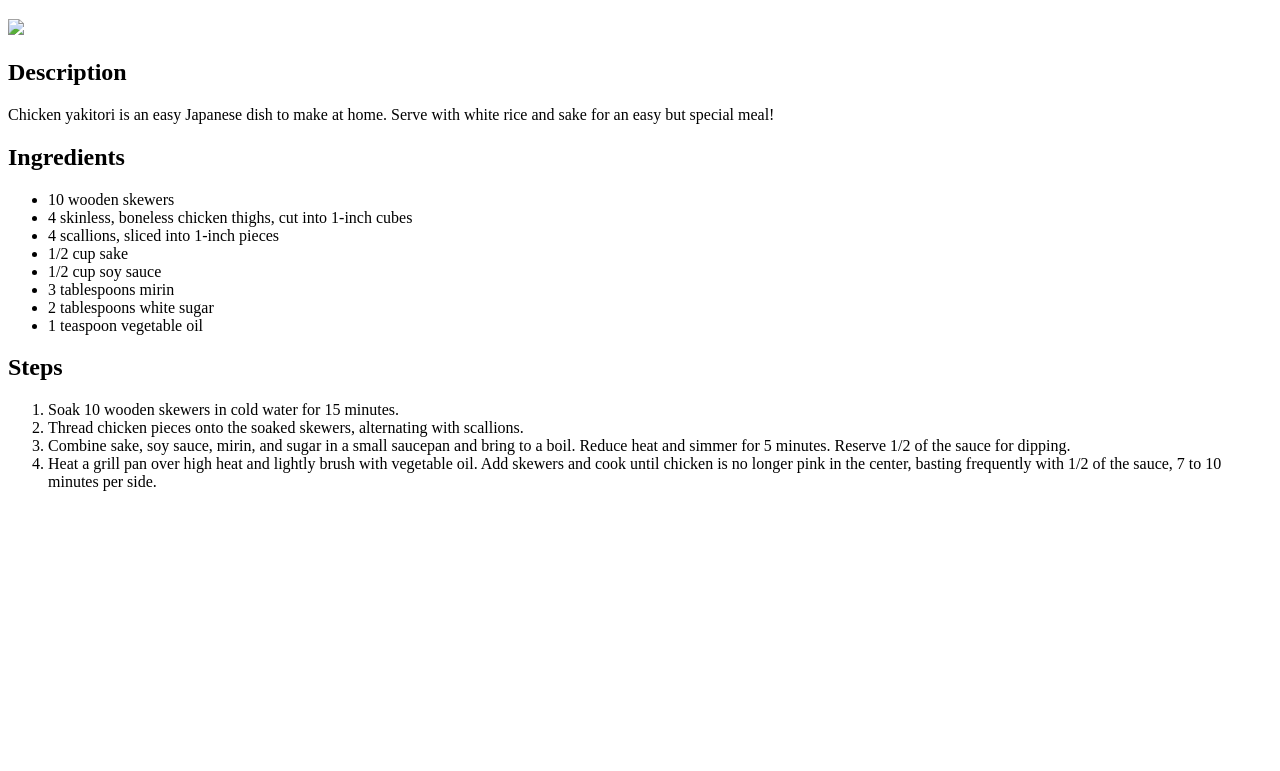
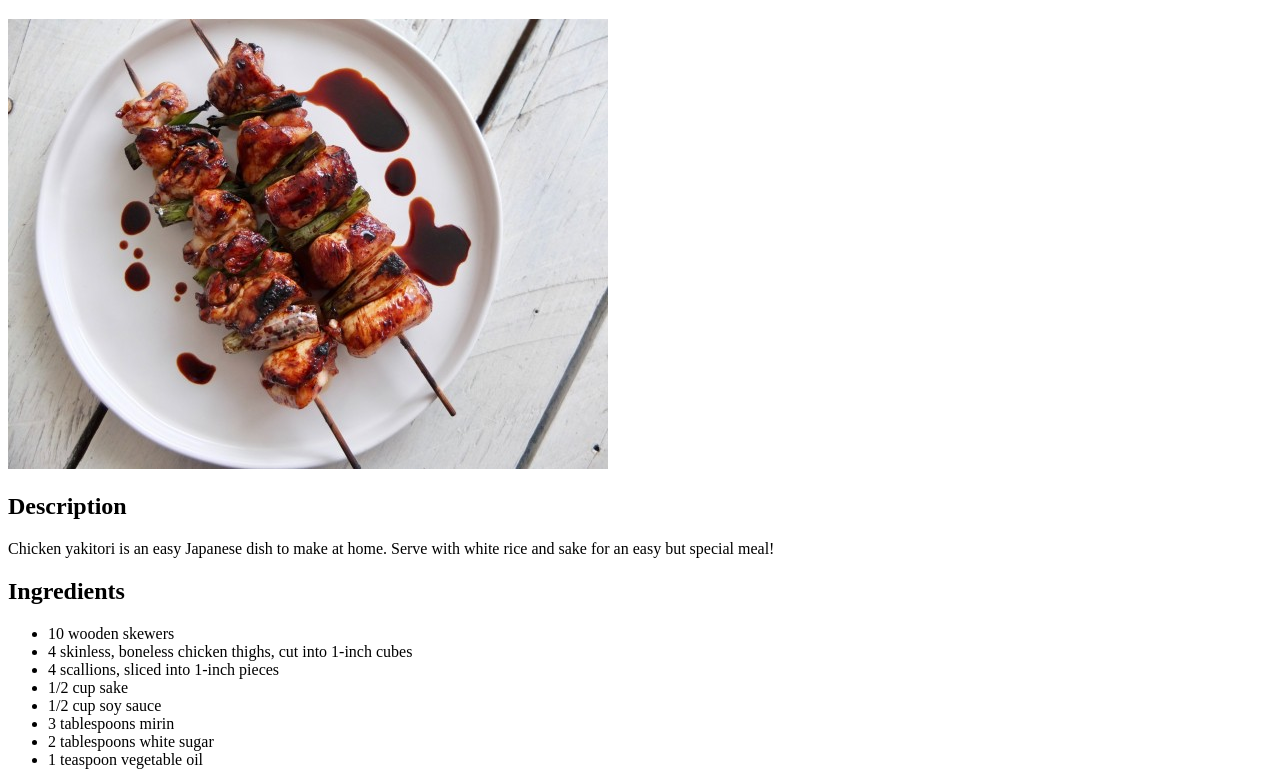
Before and after one commit to CurrentlyGen/odin-recipes, a plain HTML site: page recipes/chicken-yakitori.html in a window 1280 px wide. Shown: the part 61-832 px from the top of the page. Before the commit the page ends 800 px from the top, so only its background shows below. Drawn offline with Linux system fonts and the light colour scheme.

Commit message:
fixed a typo in the file name

```diff
--- a/recipes/chicken-yakitori.html
+++ b/recipes/chicken-yakitori.html
@@ -6,7 +6,7 @@
     </head>
     <body>
         <h1>Chicken Yakitori</h1>
-        <img src="../images/chicken-yikatori.jpg">
+        <img src="../images/chicken-yakitori.jpg">
         <h2>Description</h2>
         <p>
             Chicken yakitori is an easy Japanese dish to make at home. Serve with white rice and sake for an
```
